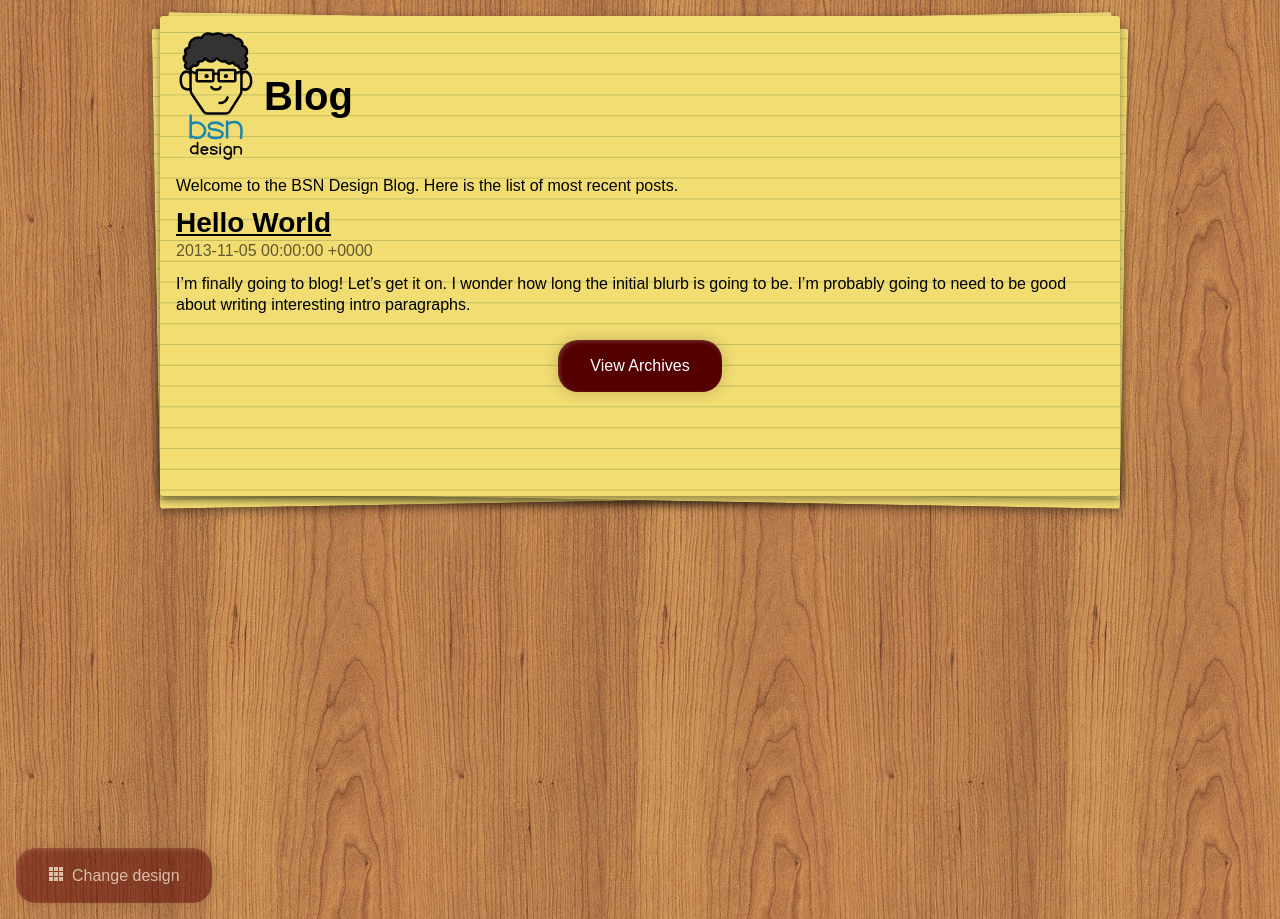
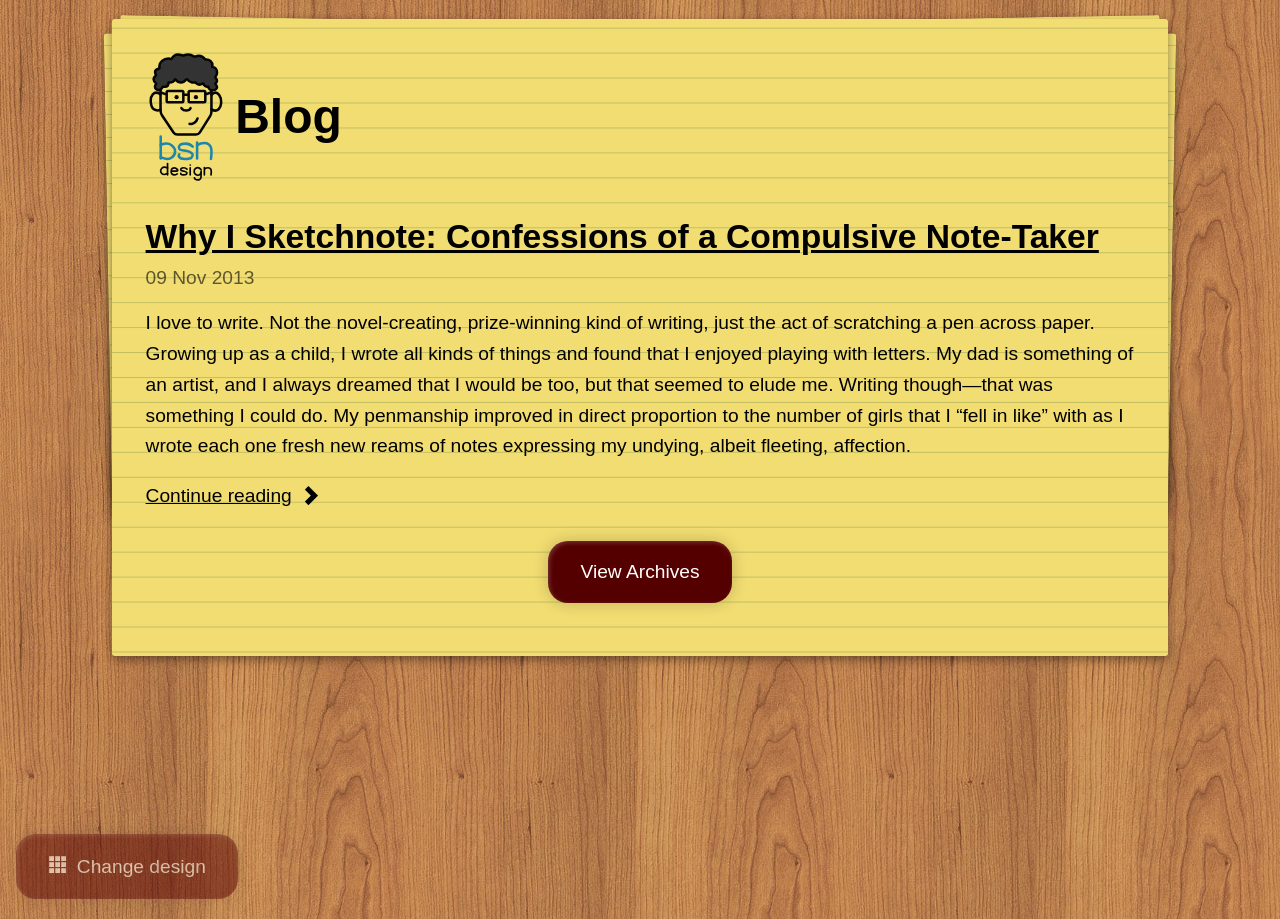
Before and after one commit to benjaminsnorris/old-sketchbook, a Jekyll site: the page built from blog/index.html, in a window 1280 px wide. Built offline with Jekyll 4.4.1, drawn with Linux system fonts in a browser that asks for light colours; nearby versions of some CDN libraries; some web fonts are replaced; the list of posts is cut into pages by our own code.

Commit message:
Setting up blog with real design and including first actual post

```diff
--- a/_posts/2013-11-05-hello-world.md
+++ /dev/null
@@ -1,7 +0,0 @@
----
-layout: post
-title: Hello World
----
-I'm finally going to blog! Let's get it on. I wonder how long the initial blurb is going to be. I'm probably going to need to be good about writing interesting intro paragraphs.
-
-This is going to be cool.
--- /dev/null
+++ b/_posts/2013-11-09-why-i-sketchnote.md
@@ -0,0 +1,27 @@
+---
+layout: post
+title: 'Why I Sketchnote: Confessions of a Compulsive Note-Taker'
+---
+I love to write. Not the novel-creating, prize-winning kind of writing, just the act of scratching a pen across paper. Growing up as a child, I wrote all kinds of things and found that I enjoyed playing with letters. My dad is something of an artist, and I always dreamed that I would be too, but that seemed to elude me. Writing though&mdash;that was something I could do. My penmanship improved in direct proportion to the number of girls that I "fell in like" with as I wrote each one fresh new reams of notes expressing my undying, albeit fleeting, affection.
+
+Formal education was the perfect forum to develop my love for writing. I had a different notebook for each subject, and took notes in every class. I would like to think that I also reviewed those notes at some point, but I wouldn't swear to that. The more I had to write, the smaller my writing got, and I felt a great sense of accomplishment at using a fraction of the paper that other people used. This wasn't due to an over-zealous eco-friendly bent, but sadly just to my pride. I got a sense of sick pleasure at the look of shock on people's faces as they saw my notes, though their shock was probably more that someone would invest so much time and energy into something that then required even more time and energy to try and read later!
+
+<img class="post-image-right post-image-s" alt="Sketchnote Early Notebook" src="//media.bsn.io/img/posts/sketchnote-early-notebook.jpg">
+
+As I got to college, I started taking notes outside of classes as well. It got to be something of a guilty obsession. I carried around a pocket notebook, and recorded particularly meaningful conversations or my thoughts and impressions of lectures, talks, even Sunday School classes. This was all separate from my journal, which I also kept regularly. I created a cover for my pocket notebook to help it last longer, and used a small laminated sheet behind the paper to make sure that I had a hard surface so I could write smaller.
+
+<img class="post-image-right post-image-s" alt="Planner Doodles" src="//media.bsn.io/img/posts/planner-doodles.png">
+
+After I was married, my wife encouraged me to focus on developing my own style of stick figures or something equally simple. I began illustrating my planner with small, simple pictures and found that I loved doodling as much as writing. I graduated my pocket notebook to a small Moleskine that didn't require my creating an additional cover, and started incorporating small doodles into my notes there as well. These became my first sketchnotes, long before I had heard that term, or knew that it was now socially acceptable.
+
+<img class="post-image-right post-image-s" alt="The Back of the Napkin" src="//media.bsn.io/img/posts/the-back-of-the-napkin.jpg">
+
+My journey was nearing its natural arrival to the blissful land of official sketchnoting. Dan Roam's book, <a class="link" href="http://www.danroam.com/the-back-of-the-napkin/">The Back of the Napkin</a>, freed me to start doodling and sketching at work. If anyone laughed or asked what on earth I thought I was doing, I had a published work to cite as evidence. I began seeking out opportunities to incorporate pictures into my work, and it became the running joke on my team to guess how long it would be into a meeting before I got up to the whiteboard and starting drawing something.
+
+<img class="post-image-right post-image-s" alt="Sketchnote Moleskine Notebook" src="//media.bsn.io/img/posts/sketchnote-moleskine-notebook.jpg">
+
+I started following Dan on Twitter and through him, I found mention of a clandestine movement called&hellip; sketchnoting. He unknowingly led me to a video of <a class="link" href="http://www.evalotta.net/">Eva-Lotta Lamm</a> describing how she does sketchnoting, and the planets aligned. I had found my calling. Since then, I have transformed my work notebook into a sketchbook and began enjoying meetings much more. I also have a Moleskine dedicated to events that merit sketchnotes, whereas I use my other notebooks to practice with different meetings or events that I don't actually want to capture and remember. One of my new favorite pastimes is browsing other peoples' work on <a class="link" href="http://sketchnotearmy.com/">Sketchnote Army</a>.
+
+The remarkable thing to me has been the way that people resonate with sketchnotes. People at work ask if they can sit next to me during company meetings so that they can watch me take notes. My kids even like to look at what I have done at work because there are fun pictures. Hopefully you connect with them as well. If so, come back often and I will keep posting my latest sketchnotes. Even better, give it a try yourself!
+
+Check out my growing <a class="link" href="{{site.baseurl}}/gallery">gallery</a> to see my sketchnotes.
--- a/blog/archives/index.html
+++ b/blog/archives/index.html
@@ -16,7 +16,7 @@ blog-classes: current
                 <h2 class="post-snippet-title">
                   <a class="link post-link" href="{{ post.url }}">{{ post.title }}</a>
                 </h2>
-                <time class="meta">{{ post.date }}</time>
+                <time class="meta">{{ post.date | date_to_string }}</time>
               </div>
             {% endfor %}
           </div>
--- a/blog/index.html
+++ b/blog/index.html
@@ -11,14 +11,14 @@ blog-classes: current
             </div>
           </header>
           <div class="main">
-            <p>Welcome to the BSN Design Blog. Here is the list of most recent posts.</p>
             {% for post in paginator.posts %}
               <article class="post-snippet">
                 <header class="post-header">
-                  <h2><a class="link post-link" href="{{ post.url }}">{{ post.title }}</a></h2>
-                  <time class="meta">{{ post.date }}</time>
+                  <h2><a class="link post-link" href="{{ site.baseurl }}{{ post.url }}">{{ post.title }}</a></h2>
+                  <time class="meta">{{ post.date | date_to_string }}</time>
                 </header>
                 {{ post.excerpt }}
+                <a class="link continue-link icon-right" href="{{ site.baseurl }}{{ post.url }}">Continue reading</a>
               </article>
             {% endfor %}
             <div class="archives">
```
Also changed, not shown: _layouts/post.html (+6 -3 lines), _scss/_blog.scss (+66 -3 lines), _scss/_icons.scss (+10 -4 lines), _scss/_post.scss (+25 -4 lines), _scss/_vars.scss (+9 -0 lines), css/style.css.
